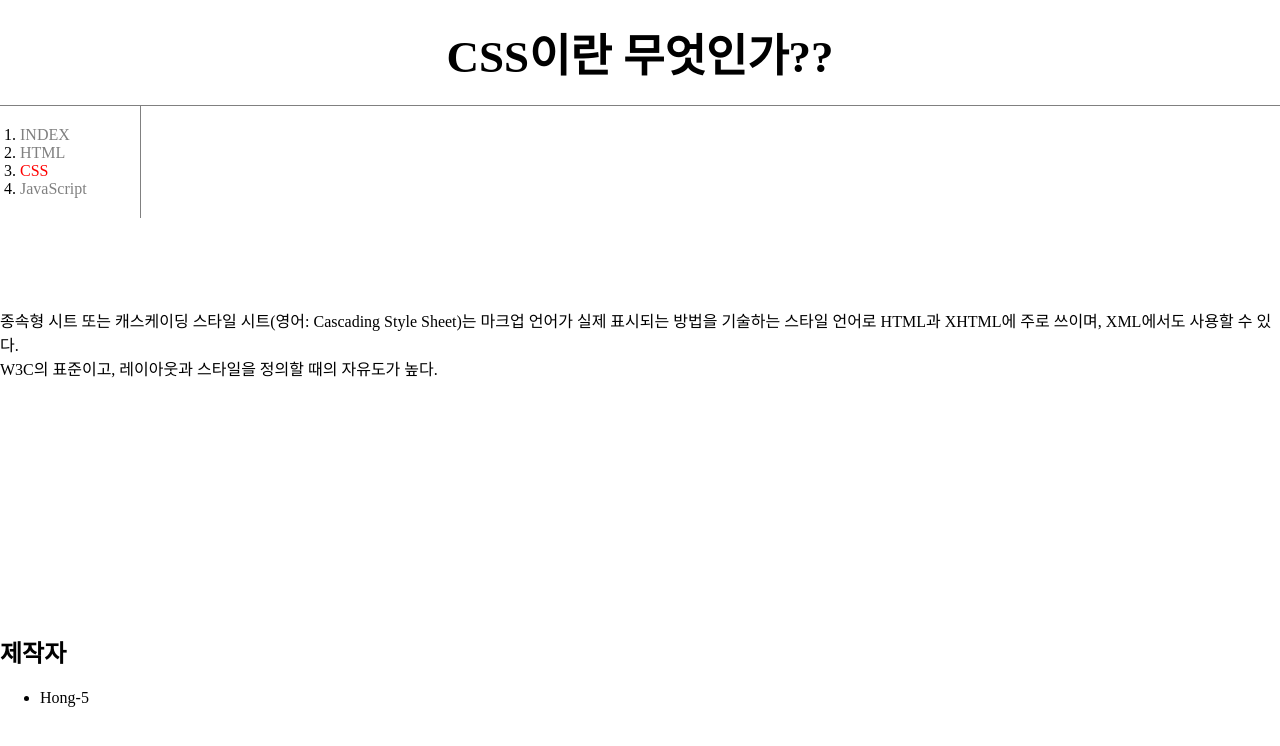
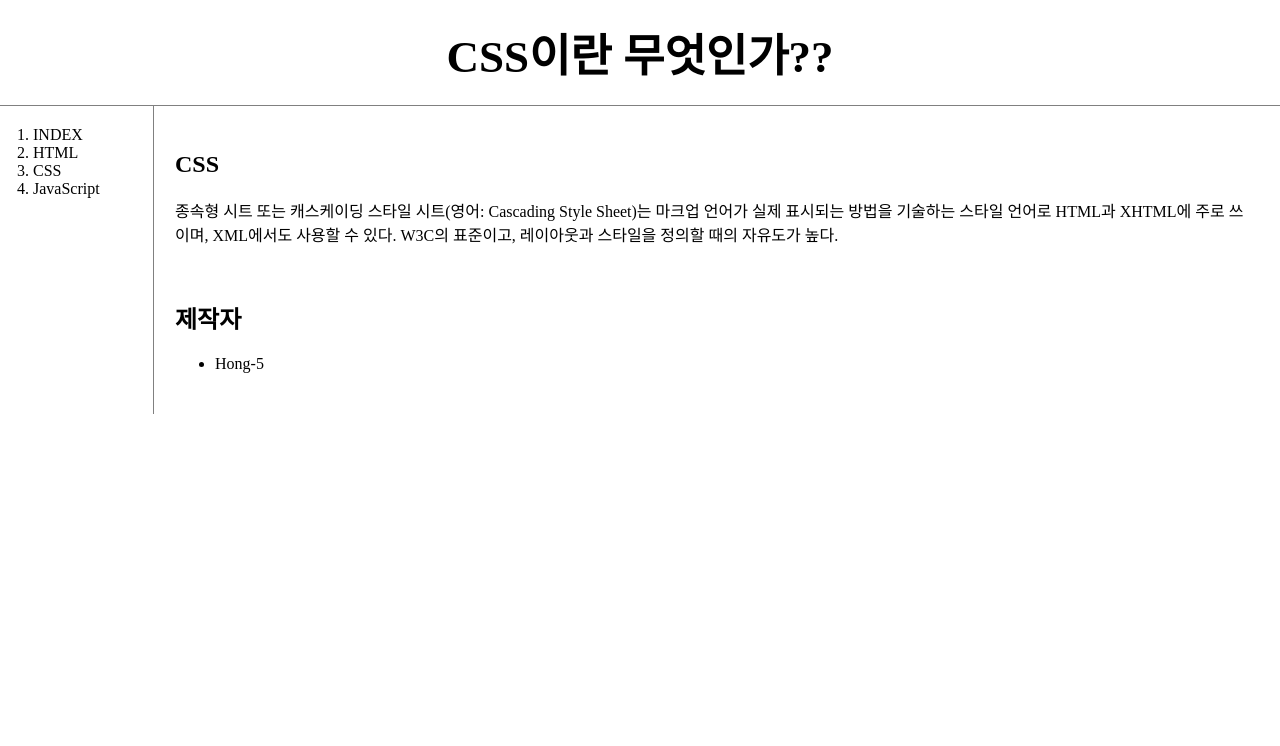
Before and after one commit to Hong-5/TIL, a plain HTML site: page CSS/css.html in a window 1280 px wide. Drawn offline with Linux system fonts and the light colour scheme.

Commit message:
2023/01/19 : learn Grid

```diff
--- a/CSS/css.html
+++ b/CSS/css.html
@@ -23,13 +23,6 @@
         /* .을 붙이면 class가 그 뒤에 있는 걸 모두
         여러개의 클래스가 띄어쓰기로 구분됨
         가까이 있는 명령이 더 큰 영향을 준다*/
-        .saw {
-            color:gray;
-        }
-
-        #active {
-            color:red;
-        }
 
         ol{
             border-right: 1px solid gray;
@@ -38,8 +31,21 @@
             padding: 20px;
         }
 
+        #gird ol{
+            padding-left: 33px;
+        }
+
         body{
             margin:0;
+        }
+
+        #gird{
+            display: grid;
+            grid-template-columns: 150px 1fr;
+        }
+
+        #article{
+            padding: 25px;
         }
 
         </style>
@@ -48,35 +54,19 @@
 
     <body>
         <h1>CSS이란 무엇인가??</h1>
-
+        <div id="gird">
             <ol>
-            <li><a href ="index.html" class="saw">INDEX</a></li>
-            <li><a href ="1.html" class="saw">HTML</a></li>
-            <li><a href ="css.html" class="saw" id="active">CSS</a></li>
-            <li><a href ="js.html" class="saw">JavaScript</a></li>
+                <li><a href ="index.html">INDEX</a></li>
+                <li><a href ="1.html">HTML</a></li>
+                <li><a href ="css.html">CSS</a></li>
+                <li><a href ="js.html">JavaScript</a></li>
             </ol>
-        <br>
-        <br>
-        <br>
-        <br>
-        <br>
-
+            <div id="article">
+                <h2>CSS</h2>
+                <p>
                 종속형 시트 또는 캐스케이딩 스타일 시트(영어: Cascading Style Sheet)는 마크업 언어가 실제 표시되는 방법을 기술하는 스타일 언어로 HTML과 XHTML에 주로 쓰이며, XML에서도 사용할 수 있다.
-        <br>
                 W3C의 표준이고, 레이아웃과 스타일을 정의할 때의 자유도가 높다.
-        <br>
-        <br>
-        <br>
-        <br>
-        <br>
-        <br>
-        <br>
-        <br>
-        <br>
-        <br>
-        <br>
-        <br>
-        <br>
+                </p>
                 <br>
                 <h2>제작자</h2>
                 <ul>
@@ -86,6 +76,9 @@
                         Hong-5</a>
                     </li>
                 </ul>
+            </div>
+        </div>
+
     </body>
 
 </html>
```
Also changed, not shown: CSS/grid.html (added, +23 -0 lines), CSS/js.html (+2 -19 lines). Lines whose indentation alone changed are shown as unchanged.
